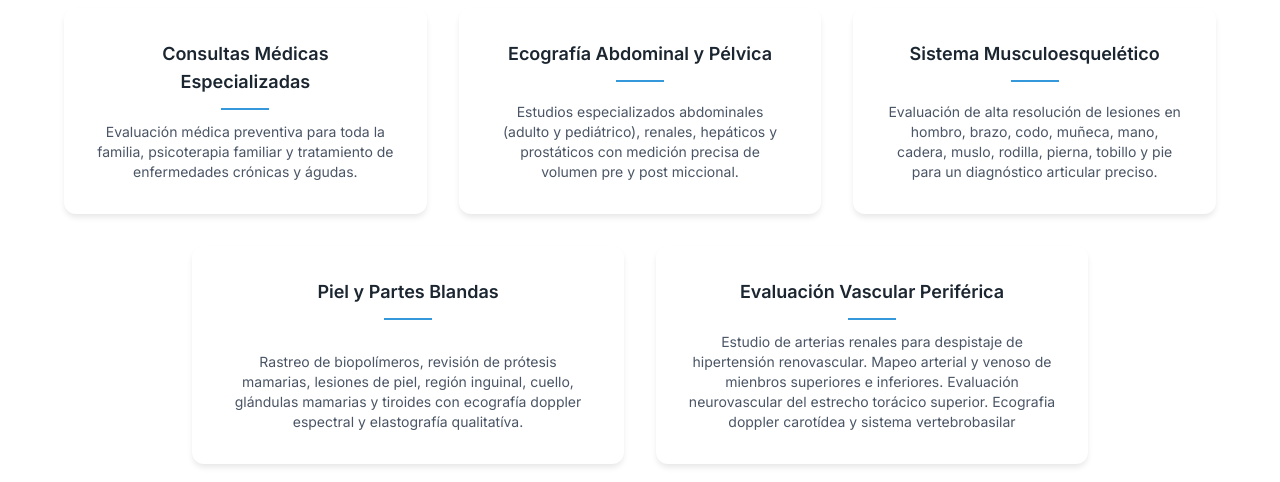
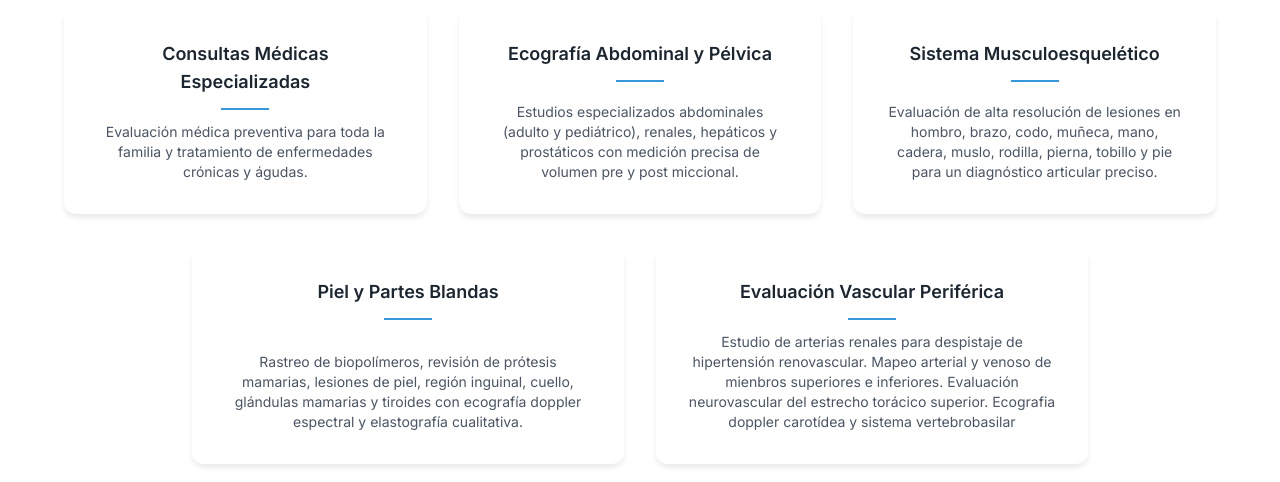
Before and after one commit to Oscar-Medrano/Frontend-Consultorio-Medrano, a Vue app in the folder frontend/: page / in a window 1280 px wide. Shown: the part 1000-1482 px from the top of the page. Built offline with nearby package versions, Linux system fonts and the light colour scheme; no server answers.

Commit message:
Grammatical fixes

```diff
--- a/frontend/src/views/LandingPage.vue
+++ b/frontend/src/views/LandingPage.vue
@@ -69,7 +69,7 @@
             <div class="group card scroll-animate service-card hover:bg-accent-500 transition-all duration-300 flex flex-col h-full p-5 md:p-8" data-delay="0">
               <h3 class="text-lg font-semibold mb-3 text-primary-800 group-hover:text-white text-center">Consultas Médicas Especializadas</h3>
               <div class="w-12 h-0.5 bg-accent-500 mx-auto mb-3 group-hover:bg-white"></div>
-              <p class="text-sm text-gray-600 group-hover:text-white/90 text-center mt-auto">Evaluación médica preventiva para toda la familia, psicoterapia familiar y tratamiento de enfermedades crónicas y águdas.</p>
+              <p class="text-sm text-gray-600 group-hover:text-white/90 text-center mt-auto">Evaluación médica preventiva para toda la familia y tratamiento de enfermedades crónicas y águdas.</p>
             </div>
 
             <!-- Servicio 2: Ecografía Abdominal y Pélvica -->
@@ -93,7 +93,7 @@
             <div class="group card scroll-animate service-card hover:bg-accent-500 transition-all duration-300 flex flex-col h-full p-5 md:p-8" data-delay="300">
               <h3 class="text-lg font-semibold mb-3 text-primary-800 group-hover:text-white text-center">Piel y Partes Blandas</h3>
               <div class="w-12 h-0.5 bg-accent-500 mx-auto mb-3 group-hover:bg-white"></div>
-              <p class="text-sm text-gray-600 group-hover:text-white/90 text-center mt-auto">Rastreo de biopolímeros, revisión de prótesis mamarias, lesiones de piel, región inguinal, cuello, glándulas mamarias y tiroides con ecografía doppler espectral y elastografía qualitatíva.</p>
+              <p class="text-sm text-gray-600 group-hover:text-white/90 text-center mt-auto">Rastreo de biopolímeros, revisión de prótesis mamarias, lesiones de piel, región inguinal, cuello, glándulas mamarias y tiroides con ecografía doppler espectral y elastografía cualitativa.</p>
             </div>
 
             <!-- Servicio 5: Evaluación Vascular Periférica -->
```
